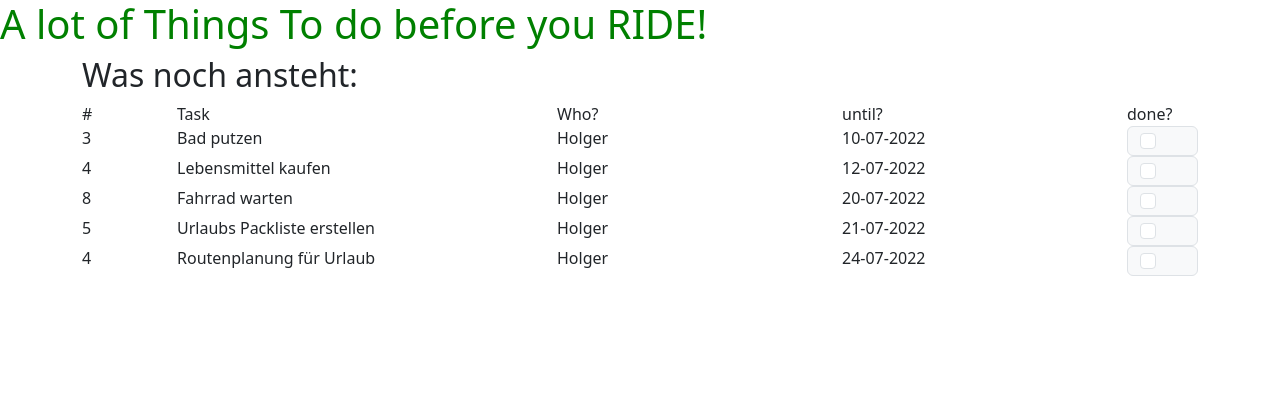
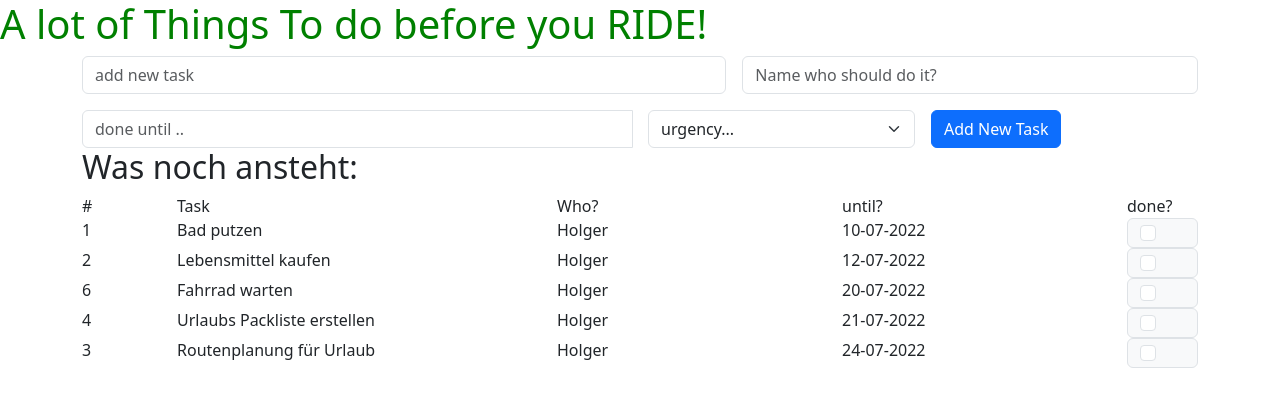
Before and after one commit to Holledrums/todo-app, a React (Create React App) app: page / in a window 1280 px wide. Shown: the top 406 px of the page. Built offline with nearby package versions, Linux system fonts and the light colour scheme.

Commit message:
components new Task

```diff
--- /dev/null
+++ b/src/components/Todoplan/Newtask/Newtask.js
@@ -0,0 +1,59 @@
+import "./Newtask.scss";
+
+export default function Newtask() {
+  return (
+    <div className="newtask">
+      <div className="row g-3">
+        <div className="col-sm-7">
+          <input
+            type="text"
+            className="form-control"
+            placeholder="add new task"
+            aria-label=""
+          />
+        </div>
+        <div className="col-sm">
+          <input
+            type="text"
+            className="form-control"
+            placeholder="Name who should do it?"
+            aria-label=""
+          />
+        </div>
+        <div className="col-sm-6">
+          <div className="form-group">
+            <div className="input-group date" id="datetimepicker1">
+              <input
+                type="text"
+                className="form-control"
+                placeholder="done until .. "
+              />
+              <span className="input-group-addon">
+                <span className="glyphicon glyphicon-calendar"></span>
+              </span>
+            </div>
+          </div>
+        </div>
+        <div class="col-sm-3">
+          <label class="visually-hidden" for="specificSizeSelect">
+            Preference
+          </label>
+          <select class="form-select" id="specificSizeSelect">
+            <option selected>urgency...</option>
+            <option value="1">One</option>
+            <option value="2">Two</option>
+            <option value="3">Three</option>
+            <option value="4">Four</option>
+            <option value="5">Five</option>
+            <option value="6">Six</option>
+          </select>
+        </div>
+        <div class="col-auto">
+          <button type="submit" class="btn btn-primary">
+            Add New Task
+          </button>
+        </div>
+      </div>
+    </div>
+  );
+}
--- a/src/components/Todoplan/Todoplan.js
+++ b/src/components/Todoplan/Todoplan.js
@@ -1,6 +1,7 @@
 import "./Todoplan.scss";
 import todos from "../../todos.js";
 import Post from "../Todoplan/Post/Post.js";
+import Newtask from "./Newtask/Newtask";
 
 function Todoplan() {
   const posts = todos.map((post, index) => {
@@ -9,6 +10,9 @@ function Todoplan() {
 
   return (
     <div className="container">
+      <div>
+        <Newtask />
+      </div>
       <h2>Was noch ansteht:</h2>
       <div className="row">
         <div className="col-1">#</div>
@@ -16,8 +20,7 @@ function Todoplan() {
         <div className="col-3">Who?</div>
         <div className="col-3">until?</div>
         <div className="col-1">done?</div>
-
-        <tbody>{posts}</tbody>
+        <div>{posts}</div>
       </div>
     </div>
   );
--- a/src/todos.js
+++ b/src/todos.js
@@ -2,35 +2,35 @@ const todos = [
   {
     date: "10-07-2022",
     task: "Bad putzen",
-    urgency: "3",
+    urgency: "1",
     doneBy: "Holger",
     done: false,
   },
   {
     date: "12-07-2022",
     task: "Lebensmittel kaufen",
-    urgency: "4",
+    urgency: "2",
     doneBy: "Holger",
     done: true,
   },
   {
     date: "20-07-2022",
     task: "Fahrrad warten",
-    urgency: "8",
+    urgency: "6",
     doneBy: "Holger",
     done: true,
   },
   {
     date: "21-07-2022",
     task: "Urlaubs Packliste erstellen",
-    urgency: "5",
+    urgency: "4",
     doneBy: "Holger",
     done: true,
   },
   {
     date: "24-07-2022",
     task: "Routenplanung für Urlaub",
-    urgency: "4",
+    urgency: "3",
     doneBy: "Holger",
     done: true,
   },
```
Also changed, not shown: src/components/Todoplan/Newtask/Newtask.scss (added).
